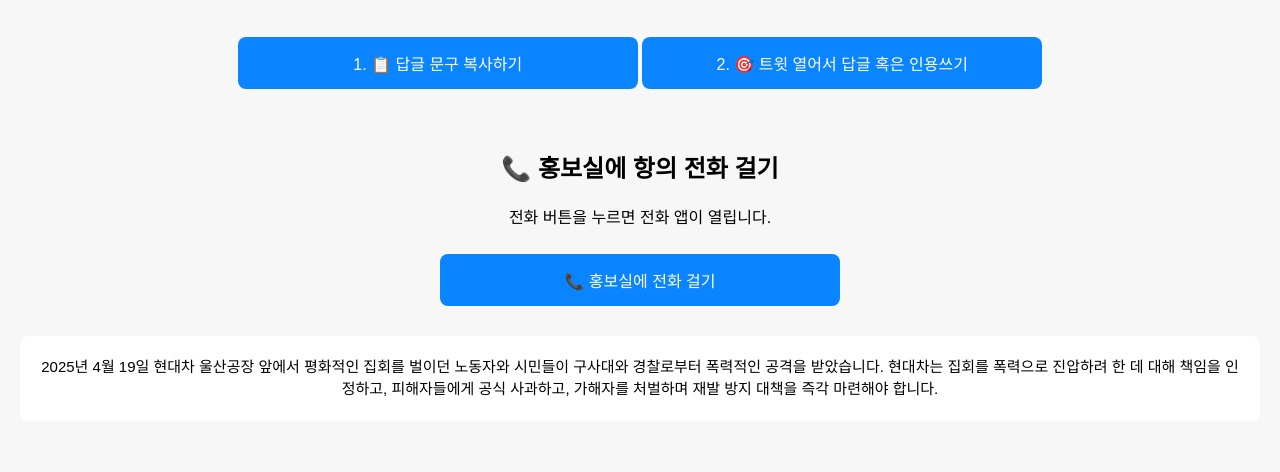
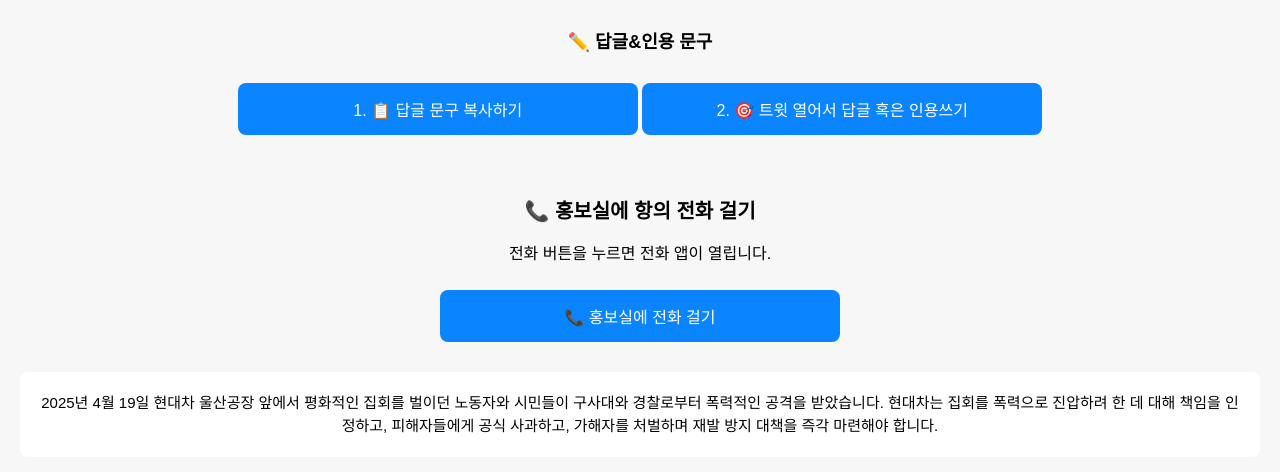
Before and after one commit to solidaritymap/isu-protest, a plain HTML site: page index.html in a window 1280 px wide. Shown: the part 70-542 px from the top of the page. Drawn offline with Linux system fonts and the light colour scheme.

Commit message:
Update index.html

```diff
--- a/index.html
+++ b/index.html
@@ -67,6 +67,15 @@
       font-size: 22px;
       margin-bottom: 30px;
     }
+    h2 {
+      font-size: 20px;
+      margin-top: 50px;
+    }
+    .sub-title {
+      font-size: 18px;
+      margin-bottom: 20px;
+      font-weight: bold;
+    }
     button {
       width: 90%;
       max-width: 400px;
@@ -101,6 +110,8 @@
 <body>
   <h1>🛑 현대차 규탄 트윗 & 항의전화</h1>
 
+  <div class="sub-title">✏️ 답글&인용 문구</div>
+
   <button onclick="copyReplyText()">1. 📋 답글 문구 복사하기</button>
   <button onclick="openRandomTweet()">2. 🎯 트윗 열어서 답글 혹은 인용쓰기</button>
 
```
